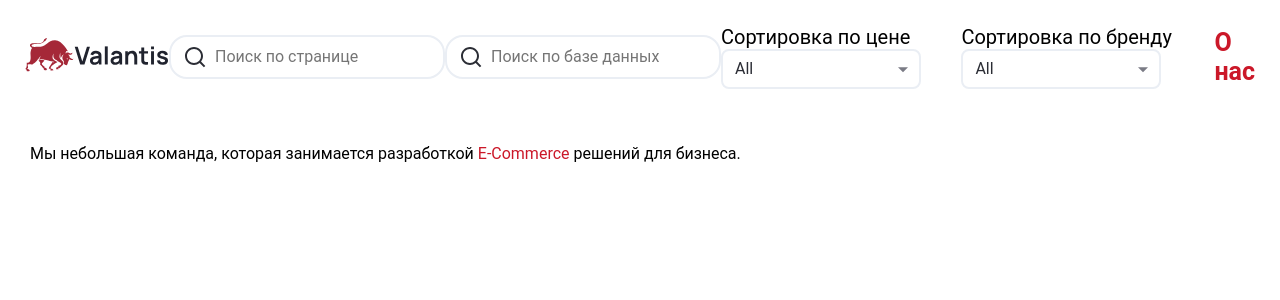
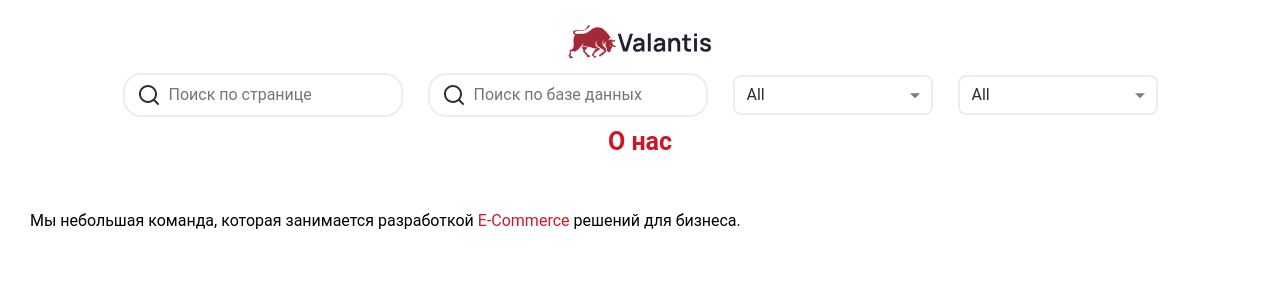
Before and after one commit to ssamarin/catalog, a React (Create React App) app: page /aboutus in a window 1280 px wide. Shown: the top 300 px of the page. Built offline with nearby package versions, Linux system fonts and the light colour scheme.

Commit message:
feat(Components): add adaptive

```diff
--- a/src/Components/Header/Header.jsx
+++ b/src/Components/Header/Header.jsx
@@ -18,6 +18,11 @@ const HeaderWrapper = styled.header`
   justify-content: space-between;
   align-items: center;
   padding: 25px;
+
+  .filters {
+    display: flex;
+    align-items: center;
+    column-gap: 25px;
 
     input {
       width: 280px;
@@ -72,6 +77,7 @@ const HeaderWrapper = styled.header`
         border: 2px solid #cb1829;
       }
     }
+  }
 
   span {
     font-weight: 700;
@@ -80,6 +86,33 @@ const HeaderWrapper = styled.header`
 
   .active {
     color: #cb1829;
+  }
+
+  @media (max-width: 1750px) {
+    .sortName {
+      display: none;
+    }
+
+    .aboutUs {
+      font-size: 25px;
+    }
+  }
+
+  @media (max-width: 1370px) {
+    flex-direction: column;
+    row-gap: 10px;
+  }
+
+  @media (max-width: 1050px) {
+    .filters {
+      flex-direction: column;
+      row-gap: 10px;
+
+      select {
+        width: 280px;
+        background: url(${selectArrow}) no-repeat 250px center;
+      }
+    }
   }
 `;
 
@@ -139,10 +172,11 @@ function Header() {
       <NavLink to="/">
         <img src={logo} alt="Valantis" />
       </NavLink>
+      <div className="filters">
         <input onChange={(e) => onChangeSearchData(e)} value={searchData} type="text" placeholder="Поиск по странице" />
         <input onChange={(e) => onChangeDbSearchData(e)} disabled={currentBrand !== 'All' || currentPrice !== 'All'} value={dbSearchData} type="text" placeholder="Поиск по базе данных" />
         <div className="sortByBrand">
-        <span>Сортировка по цене</span>
+          <span className="sortName">Сортировка по цене</span>
           <select onChange={(e) => dispatch(setCurrentPrice(e.target.value))} disabled={currentBrand !== 'All' || dbSearchData !== ''} name="price">
             {prices.map((price) => (
               <option key={price} value={price}>{price}</option>
@@ -150,15 +184,16 @@ function Header() {
           </select>
         </div>
         <div className="sortByBrand">
-        <span>Сортировка по бренду</span>
+          <span className="sortName">Сортировка по бренду</span>
           <select onChange={(e) => dispatch(setCurrentBrand(e.target.value))} disabled={currentPrice !== 'All' || dbSearchData !== ''} name="brand">
             {brands.map((brand) => (
               <option key={brand} value={brand}>{brand}</option>
             ))}
           </select>
         </div>
-      <NavLink to="aboutus" className={({ isActive }) => (isActive ? 'active' : null)}>
-        <span>О нас</span>
+      </div>
+      <NavLink to="aboutus" className={({ isActive }) => (isActive ? 'active aboutUs' : 'aboutUs')}>
+        <span className="aboutUs">О нас</span>
       </NavLink>
     </HeaderWrapper>
   );
--- a/src/Components/ProductList/ProductList.jsx
+++ b/src/Components/ProductList/ProductList.jsx
@@ -44,7 +44,7 @@ const ProductListWrapper = styled.div`
     button {
       position: absolute;
       top: 0;
-      right: 35px;
+      right: 0;
       width: 30px;
       height: 30px;
       background-color: transparent;
--- a/src/Components/SwitchPage/SwitchPage.jsx
+++ b/src/Components/SwitchPage/SwitchPage.jsx
@@ -3,7 +3,10 @@ import { useSelector, useDispatch } from 'react-redux';
 import styled from 'styled-components';
 
 import {
-  incOffset, changeOffset, incCountOfPage, setCountOfPage,
+  incOffset,
+  changeOffset,
+  incCountOfPage,
+  setCountOfPage,
 } from '../ProductList/productListSlice';
 import right from '../../assets/icons/right.svg';
 import left from '../../assets/icons/left.svg';
@@ -41,6 +44,12 @@ const SwitchPageWrapper = styled.footer`
 
   .danger {
     border: 2px solid #cb1829;
+  }
+
+  @media (max-width: 591px) {
+    .pageNumber {
+      display: none;
+    }
   }
 `;
 
@@ -116,13 +125,13 @@ function SwitchPage() {
         <img src={left} alt="left" />
       </button>
       <span>
-        Страница
+        <span className="pageNumber">Страница</span>
         {' '}
         <input disabled={currentBrand !== 'All' || currentPrice !== 'All'} value={inputValue} onChange={(e) => onInputChange(e.target.value)} onBlur={(e) => onInputSwichPage(e.target.value)} onKeyDown={handleKeyDown} className={invalidInput ? 'danger' : null} type="number" min={1} max={159} />
         {' '}
-        из
+        <span className="pageNumber">из</span>
         {' '}
-        {amountOfPages}
+        <span className="pageNumber">{amountOfPages}</span>
       </span>
       <button onClick={() => switchPage(1, 50)} disabled={countOfPage === 159 || invalidInput === true || currentBrand !== 'All' || currentPrice !== 'All'} type="button">
         <img src={right} alt="left" />
```
Lines whose indentation alone changed are shown as unchanged.
